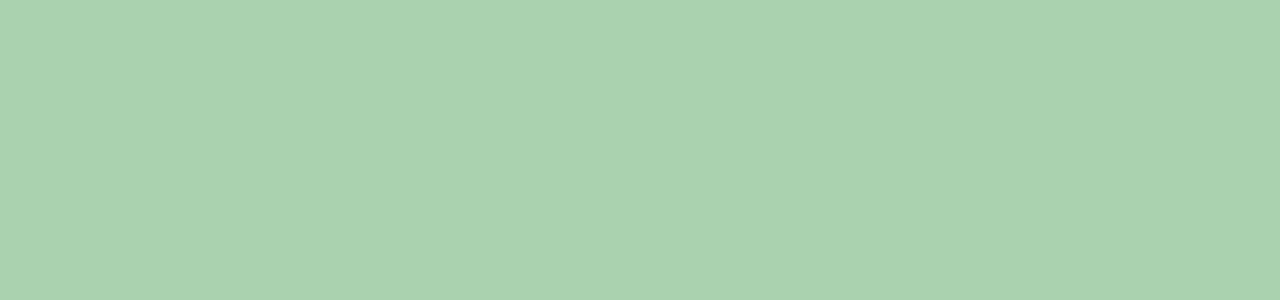
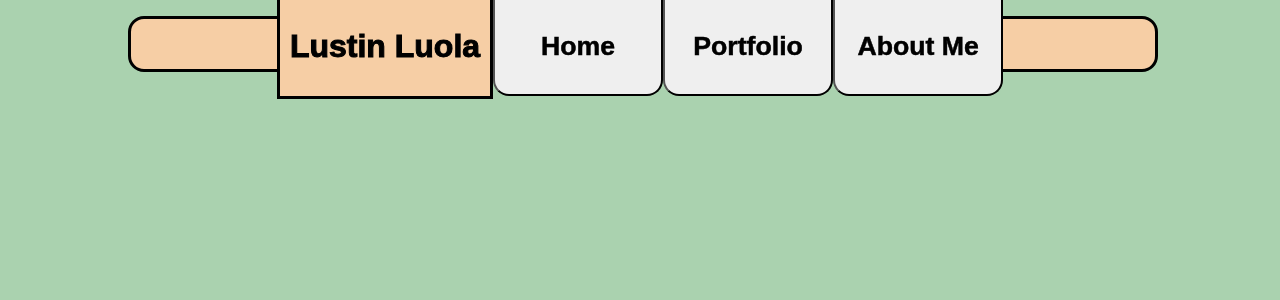
Before and after one commit to nicolust/portfolio, a React (Vite) app: page / in a window 1280 px wide. Shown: the top 300 px of the page. Built offline with nearby package versions, Linux system fonts and the light colour scheme; a web font is replaced by a local one.

Commit message:
Trying to fix

```diff
--- a/src/App.jsx
+++ b/src/App.jsx
@@ -10,14 +10,15 @@
 
 function App() {
   return (
-    <Router basename="/portfolio">
+    <Router>
       <NavigationBar />
       <Routes>
-        <Route path="/" element={<HomePage />} />
+        <Route path="/portfolio" element={<HomePage />} />
         <Route path="/portfoliopage" element={<PortfolioPage />} />
         <Route path="/blog" element={<BlogPage />} />
         <Route path="/about" element={<AboutPage />} />
       </Routes>
+      <Footer />
     </Router>
   );
 }
--- a/src/components/navigation.jsx
+++ b/src/components/navigation.jsx
@@ -9,8 +9,8 @@
       <div className="pagename">
         <h1>Lustin Luola</h1>
       </div>
-      <Link to="" className="nav-link">
-        <button className={`nav-button ${location.pathname === "" ? "active" : ""}`}>
+      <Link to="/portfolio" className="nav-link">
+        <button className={`nav-button ${location.pathname === "/portfolio" ? "active" : ""}`}>
           <h1>Home</h1>
         </button>
       </Link>
```
Also changed, not shown: vite.config.js (+5 -5 lines).
